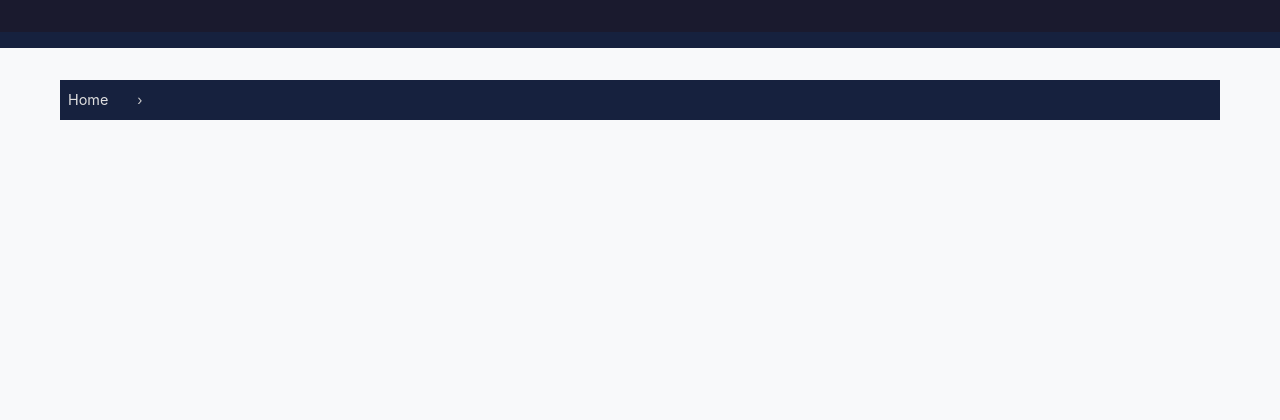
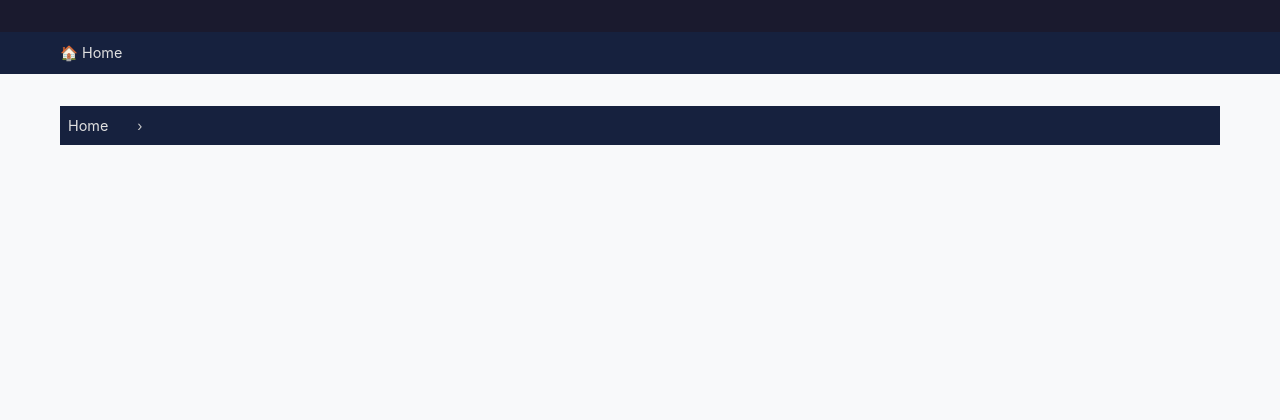
Before and after one commit to mengzhuowei/news, a Python web app: template shared/templates/jinja2/list.html in a window 1280 px wide. Shown: the top 420 px of the page. Run offline with Jinja, Linux system fonts and the light colour scheme; the template is opened without the code that fills it, so the values that code supplies are empty.

Commit message:
feat(全局导航栏): 新增首页导航链接

```diff
--- a/shared/templates/jinja2/base.html
+++ b/shared/templates/jinja2/base.html
@@ -80,6 +80,7 @@
     </header>
     <nav>
         <div class="container">
+            <a href="/">🏠 Home</a>
             {% for name, section in sections.items() %}
                 <a href="/{{ name }}/">{{ section.display_name }} ({{ section.count }})</a>
             {% endfor %}
```
